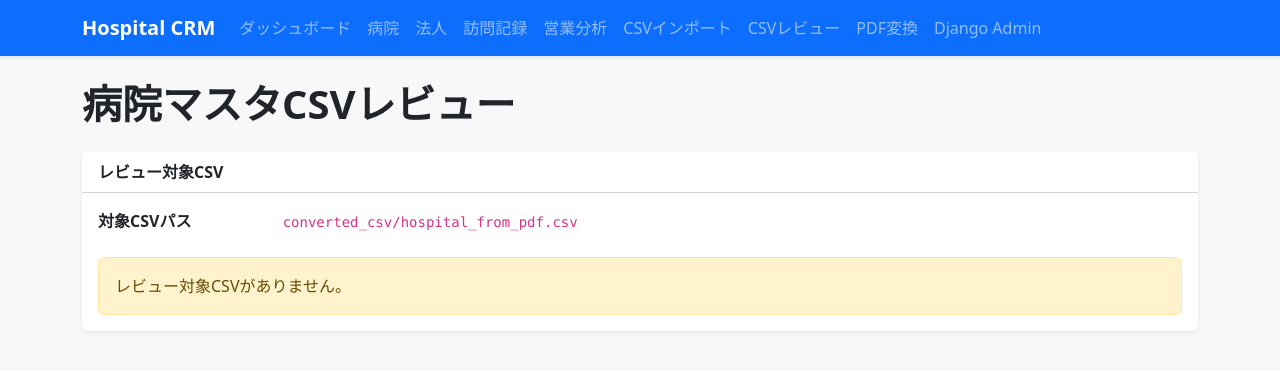
After one commit to assistviara/hospital-crm, a Django app: page /importer/hospitals/csv/review/ in a window 1280 px wide. The commit adds this page. Shown: the top 371 px of the page. Run offline with Django 5.2, Linux system fonts and the light colour scheme.

Commit message:
CSVインポート前レビュー画面を実装

```diff
--- a/apps/importer/urls.py
+++ b/apps/importer/urls.py
@@ -6,5 +6,6 @@ app_name = "importer"
 
 urlpatterns = [
     path("hospitals/csv/", views.hospital_csv_import, name="hospital_csv_import"),
+    path("hospitals/csv/review/", views.hospital_csv_review, name="hospital_csv_review"),
     path("hospitals/pdf/", views.hospital_pdf_convert, name="hospital_pdf_convert"),
 ]
--- a/apps/importer/views.py
+++ b/apps/importer/views.py
@@ -1,9 +1,11 @@
+import csv
 from pathlib import Path
 from uuid import uuid4
 
 from django.conf import settings
 from django.shortcuts import render
 
+from apps.hospitals.models import Hospital
 from apps.importer.forms import HospitalCSVImportForm, HospitalPDFConvertForm
 from apps.importer.pdf_services import HospitalPDFToCSVService
 from apps.importer.services import HospitalImportService
@@ -80,9 +82,29 @@ def hospital_pdf_convert(request):
     return render(request, "importer/hospital_pdf_convert.html", context)
 
 
+def hospital_csv_review(request):
+    csv_path = settings.BASE_DIR / "converted_csv" / "hospital_from_pdf.csv"
+    review_result = {
+        "csv_exists": csv_path.exists(),
+        "csv_path": "converted_csv/hospital_from_pdf.csv",
+        "total_count": 0,
+        "new_count": 0,
+        "update_count": 0,
+        "error_count": 0,
+        "rows": [],
+    }
+
+    if csv_path.exists():
+        review_result.update(_build_hospital_csv_review(csv_path))
+
+    return render(
+        request,
+        "importer/hospital_csv_review.html",
+        {"review_result": review_result},
+    )
+
+
 def _get_csv_hospital_name_preview(csv_path):
-    import csv
-
     preview = []
     with Path(csv_path).open("r", encoding="utf-8-sig", newline="") as csv_file:
         reader = csv.DictReader(csv_file)
@@ -93,3 +115,120 @@ def _get_csv_hospital_name_preview(csv_path):
             if len(preview) >= 5:
                 break
     return preview
+
+
+def _build_hospital_csv_review(csv_path):
+    review_rows = []
+
+    with Path(csv_path).open("r", encoding="utf-8-sig", newline="") as csv_file:
+        reader = csv.DictReader(csv_file)
+        if reader.fieldnames is None:
+            return {
+                "total_count": 0,
+                "new_count": 0,
+                "update_count": 0,
+                "error_count": 1,
+                "rows": [
+                    _build_review_row(
+                        row_number="-",
+                        raw_row={},
+                        status="error",
+                        error_message="CSVヘッダーがありません",
+                    )
+                ],
+            }
+
+        missing_fields = [
+            field for field in HospitalImportService.CSV_FIELDS if field not in reader.fieldnames
+        ]
+        if missing_fields:
+            return {
+                "total_count": 0,
+                "new_count": 0,
+                "update_count": 0,
+                "error_count": 1,
+                "rows": [
+                    _build_review_row(
+                        row_number="-",
+                        raw_row={},
+                        status="error",
+                        error_message=f"CSVヘッダーが不足しています: {', '.join(missing_fields)}",
+                    )
+                ],
+            }
+
+        for row_number, row in enumerate(reader, start=2):
+            try:
+                cleaned_row = HospitalImportService.validate_row(row)
+                existing_hospital = _find_existing_hospital_for_review(cleaned_row)
+            except ValueError as exc:
+                review_rows.append(
+                    _build_review_row(
+                        row_number=row_number,
+                        raw_row=row,
+                        status="error",
+                        error_message=str(exc),
+                    )
+                )
+                continue
+
+            status = "update" if existing_hospital else "new"
+            review_rows.append(
+                _build_review_row(
+                    row_number=row_number,
+                    raw_row=cleaned_row,
+                    status=status,
+                    error_message="",
+                )
+            )
+
+    return {
+        "total_count": len(review_rows),
+        "new_count": sum(1 for row in review_rows if row["status"] == "new"),
+        "update_count": sum(1 for row in review_rows if row["status"] == "update"),
+        "error_count": sum(1 for row in review_rows if row["status"] == "error"),
+        "rows": review_rows,
+    }
+
+
+def _find_existing_hospital_for_review(row):
+    if row["address"]:
+        hospital = (
+            Hospital.objects.filter(
+                hospital_name=row["hospital_name"],
+                address=row["address"],
+            )
+            .order_by("pk")
+            .first()
+        )
+        if hospital:
+            return hospital
+
+    return (
+        Hospital.objects.filter(hospital_name=row["hospital_name"])
+        .order_by("pk")
+        .first()
+    )
+
+
+def _build_review_row(row_number, raw_row, status, error_message):
+    return {
+        "row_number": row_number,
+        "status": status,
+        "status_label": {"new": "新規", "update": "更新", "error": "エラー"}[status],
+        "badge_class": {
+            "new": "bg-success",
+            "update": "bg-warning text-dark",
+            "error": "bg-danger",
+        }[status],
+        "hospital_name": raw_row.get("hospital_name") or "",
+        "corporation_name": raw_row.get("corporation_name") or "",
+        "address": raw_row.get("address") or "",
+        "total_beds": raw_row.get("total_beds", ""),
+        "community_beds": raw_row.get("community_beds", ""),
+        "recovery_beds": raw_row.get("recovery_beds", ""),
+        "chronic_beds": raw_row.get("chronic_beds", ""),
+        "phone": raw_row.get("phone") or "",
+        "fax": raw_row.get("fax") or "",
+        "error_message": error_message,
+    }
--- a/templates/base.html
+++ b/templates/base.html
@@ -52,6 +52,7 @@
                     <li class="nav-item"><a class="nav-link" href="{% url 'visits:visit_list' %}">訪問記録</a></li>
                     <li class="nav-item"><a class="nav-link" href="{% url 'analytics:analytics_list' %}">営業分析</a></li>
                     <li class="nav-item"><a class="nav-link" href="{% url 'importer:hospital_csv_import' %}">CSVインポート</a></li>
+                    <li class="nav-item"><a class="nav-link" href="{% url 'importer:hospital_csv_review' %}">CSVレビュー</a></li>
                     <li class="nav-item"><a class="nav-link" href="{% url 'importer:hospital_pdf_convert' %}">PDF変換</a></li>
                     <li class="nav-item"><a class="nav-link" href="{% url 'admin:index' %}">Django Admin</a></li>
                 </ul>
--- a/templates/importer/hospital_csv_import.html
+++ b/templates/importer/hospital_csv_import.html
@@ -47,6 +47,9 @@
                     <li>インポート前に必要ならDBバックアップを行ってください。</li>
                     <li>Web画面ではCSVファイルのみ受け付けます。</li>
                 </ul>
+                <div class="mt-3">
+                    <a class="btn btn-sm btn-outline-primary" href="{% url 'importer:hospital_csv_review' %}">CSVレビュー画面へ</a>
+                </div>
             </div>
         </div>
     </div>
--- /dev/null
+++ b/templates/importer/hospital_csv_review.html
@@ -0,0 +1,105 @@
+{% extends "base.html" %}
+
+{% block title %}病院マスタCSVレビュー | Hospital CRM{% endblock %}
+
+{% block content %}
+<h1 class="page-title">病院マスタCSVレビュー</h1>
+
+<div class="card border-0 shadow-sm mb-4">
+    <div class="card-header bg-white fw-bold">レビュー対象CSV</div>
+    <div class="card-body">
+        <dl class="row mb-0">
+            <dt class="col-12 col-md-2">対象CSVパス</dt>
+            <dd class="col-12 col-md-10"><code>{{ review_result.csv_path }}</code></dd>
+        </dl>
+        {% if not review_result.csv_exists %}
+        <div class="alert alert-warning mt-3 mb-0">レビュー対象CSVがありません。</div>
+        {% endif %}
+    </div>
+</div>
+
+{% if review_result.csv_exists %}
+<div class="row g-3 mb-4">
+    <div class="col-6 col-lg-3">
+        <div class="card border-0 shadow-sm metric-card">
+            <div class="card-body">
+                <div class="text-muted small">総行数</div>
+                <div class="metric-value">{{ review_result.total_count }}</div>
+            </div>
+        </div>
+    </div>
+    <div class="col-6 col-lg-3">
+        <div class="card border-0 shadow-sm metric-card">
+            <div class="card-body">
+                <div class="text-muted small">新規登録予定件数</div>
+                <div class="metric-value">{{ review_result.new_count }}</div>
+            </div>
+        </div>
+    </div>
+    <div class="col-6 col-lg-3">
+        <div class="card border-0 shadow-sm metric-card">
+            <div class="card-body">
+                <div class="text-muted small">更新予定件数</div>
+                <div class="metric-value">{{ review_result.update_count }}</div>
+            </div>
+        </div>
+    </div>
+    <div class="col-6 col-lg-3">
+        <div class="card border-0 shadow-sm metric-card">
+            <div class="card-body">
+                <div class="text-muted small">エラー件数</div>
+                <div class="metric-value">{{ review_result.error_count }}</div>
+            </div>
+        </div>
+    </div>
+</div>
+
+<div class="card border-0 shadow-sm">
+    <div class="card-header bg-white fw-bold">CSV内容</div>
+    <div class="card-body">
+        {% if review_result.rows %}
+        <div class="table-responsive">
+            <table class="table table-striped table-hover align-middle mb-0">
+                <thead>
+                    <tr>
+                        <th>行番号</th>
+                        <th>判定</th>
+                        <th>病院名</th>
+                        <th>法人名</th>
+                        <th>住所</th>
+                        <th>総病床数</th>
+                        <th>地域包括ケア病床数</th>
+                        <th>回復期リハ病床数</th>
+                        <th>療養病床数</th>
+                        <th>電話番号</th>
+                        <th>FAX番号</th>
+                        <th>エラー内容</th>
+                    </tr>
+                </thead>
+                <tbody>
+                    {% for row in review_result.rows %}
+                    <tr>
+                        <td>{{ row.row_number }}</td>
+                        <td><span class="badge {{ row.badge_class }}">{{ row.status_label }}</span></td>
+                        <td class="fw-bold">{{ row.hospital_name|default:"未登録" }}</td>
+                        <td>{{ row.corporation_name|default:"未登録" }}</td>
+                        <td>{{ row.address|default:"未登録" }}</td>
+                        <td>{{ row.total_beds|default:"0" }}</td>
+                        <td>{{ row.community_beds|default:"0" }}</td>
+                        <td>{{ row.recovery_beds|default:"0" }}</td>
+                        <td>{{ row.chronic_beds|default:"0" }}</td>
+                        <td>{{ row.phone|default:"未登録" }}</td>
+                        <td>{{ row.fax|default:"未登録" }}</td>
+                        <td>{{ row.error_message|default:"-" }}</td>
+                    </tr>
+                    {% endfor %}
+                </tbody>
+            </table>
+        </div>
+        {% else %}
+        <div class="alert alert-info mb-0">データなし</div>
+        {% endif %}
+    </div>
+</div>
+{% endif %}
+{% endblock %}
--- a/templates/importer/hospital_pdf_convert.html
+++ b/templates/importer/hospital_pdf_convert.html
@@ -93,7 +93,8 @@
 
                 <div class="alert alert-info mb-0">
                     次の手順: CSVを確認・修正してからインポートしてください。
-                    <a class="btn btn-sm btn-outline-primary ms-2" href="{% url 'importer:hospital_csv_import' %}">CSVインポート画面へ</a>
+                    <a class="btn btn-sm btn-outline-primary ms-2" href="{% url 'importer:hospital_csv_review' %}">CSVレビュー画面へ</a>
+                    <a class="btn btn-sm btn-outline-secondary ms-2" href="{% url 'importer:hospital_csv_import' %}">CSVインポート画面へ</a>
                 </div>
             </div>
         </div>
```
Also changed, not shown: README.md.
